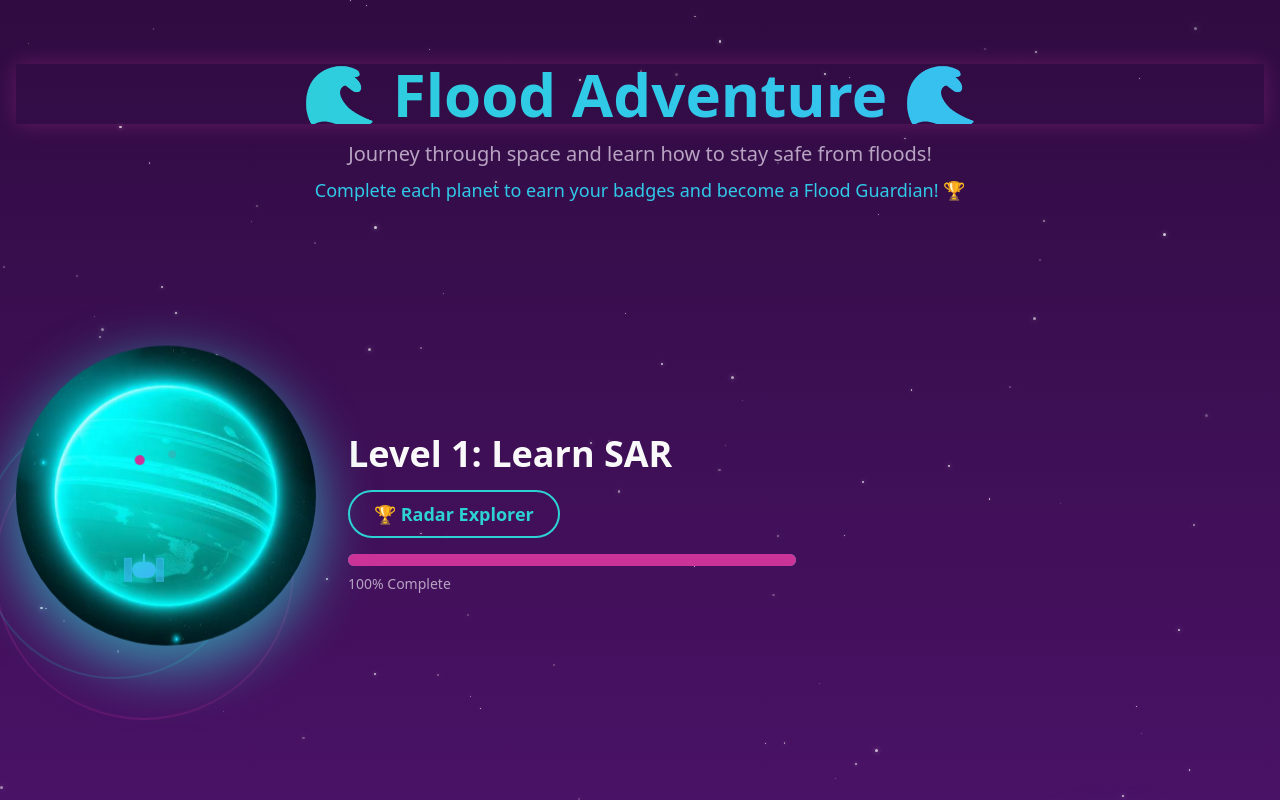
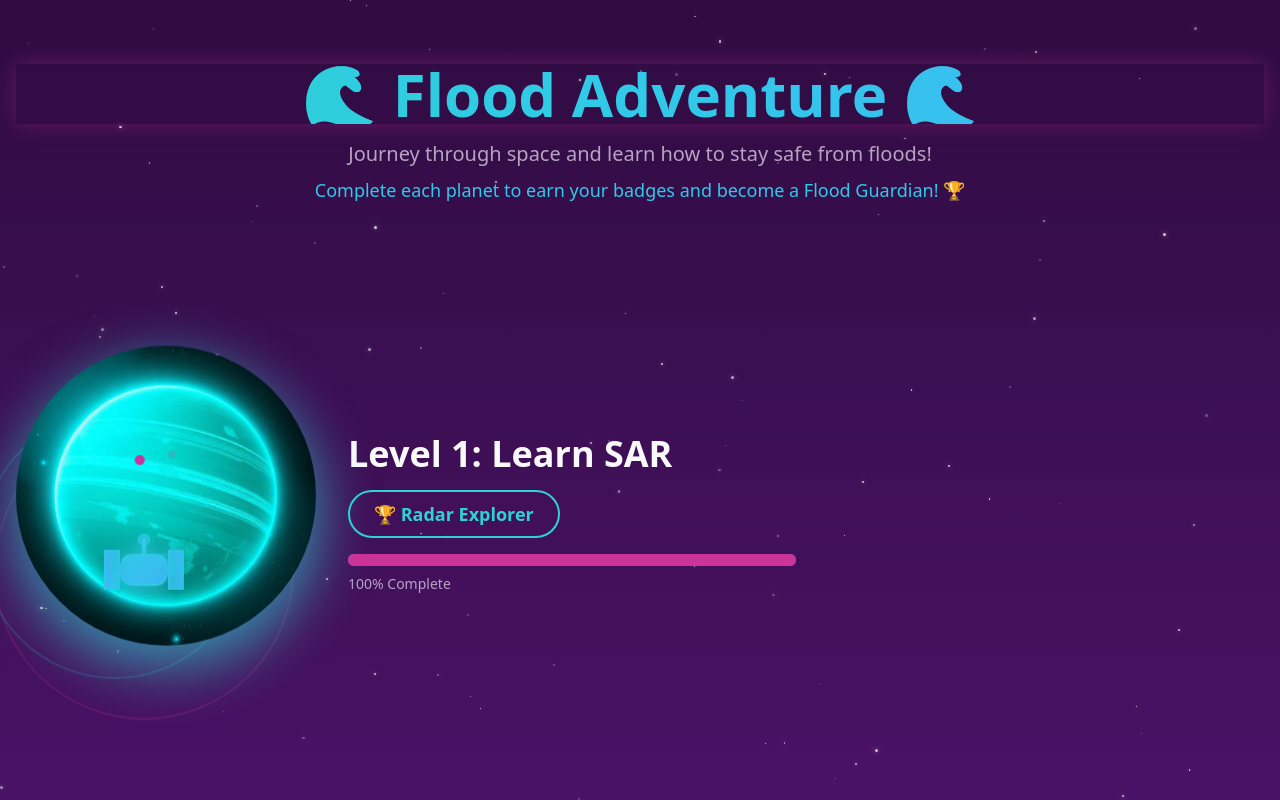
Before and after one commit to meherunjerin/make-my-game-05, a React (Vite) app: page / in a window 1280 px wide. Shown: the top 800 px of the page. Built offline with nearby package versions, Linux system fonts and the light colour scheme; the HTML template or start-up script is replaced by a standard one.

Commit message:
Refactor: Improve satellite visibility

```diff
--- a/src/components/PlanetStation.tsx
+++ b/src/components/PlanetStation.tsx
@@ -102,15 +102,17 @@ export const PlanetStation = ({
         {/* SAR Satellite orbiting */}
         <div className="absolute top-1/2 left-1/2 -translate-x-1/2 -translate-y-1/2">
           <div className="animate-orbit" style={{ animationDuration: "20s" }}>
-            <div className="w-8 h-8 flex items-center justify-center">
+            <div className="w-20 h-20 flex items-center justify-center">
               <div className="relative">
                 {/* Satellite body */}
-                <div className="w-6 h-4 bg-gradient-to-br from-cosmic-cyan to-cosmic-blue rounded-sm border border-cosmic-cyan/50 shadow-lg" style={{ boxShadow: `0 0 10px ${glowColor}` }} />
+                <div className="w-12 h-8 bg-gradient-to-br from-cosmic-cyan to-cosmic-blue rounded-sm border-2 border-cosmic-cyan shadow-lg" style={{ boxShadow: `0 0 20px hsl(190 80% 55%), 0 0 40px hsl(190 80% 55% / 0.5)` }} />
                 {/* Solar panels */}
-                <div className="absolute -left-2 top-1/2 -translate-y-1/2 w-2 h-6 bg-cosmic-blue/60 border border-cosmic-cyan/30" />
-                <div className="absolute -right-2 top-1/2 -translate-y-1/2 w-2 h-6 bg-cosmic-blue/60 border border-cosmic-cyan/30" />
+                <div className="absolute -left-4 top-1/2 -translate-y-1/2 w-4 h-10 bg-gradient-to-r from-cosmic-blue to-cosmic-cyan/80 border-2 border-cosmic-cyan/50 shadow-lg" />
+                <div className="absolute -right-4 top-1/2 -translate-y-1/2 w-4 h-10 bg-gradient-to-l from-cosmic-blue to-cosmic-cyan/80 border-2 border-cosmic-cyan/50 shadow-lg" />
                 {/* Antenna */}
-                <div className="absolute top-0 left-1/2 -translate-x-1/2 -translate-y-full w-0.5 h-2 bg-cosmic-cyan" />
+                <div className="absolute top-0 left-1/2 -translate-x-1/2 -translate-y-full w-1 h-4 bg-cosmic-cyan shadow-lg" style={{ boxShadow: `0 0 10px hsl(190 80% 55%)` }} />
+                {/* Dish */}
+                <div className="absolute -top-2 left-1/2 -translate-x-1/2 -translate-y-full w-3 h-3 bg-cosmic-cyan/60 rounded-full border border-cosmic-cyan" />
               </div>
             </div>
           </div>
```
